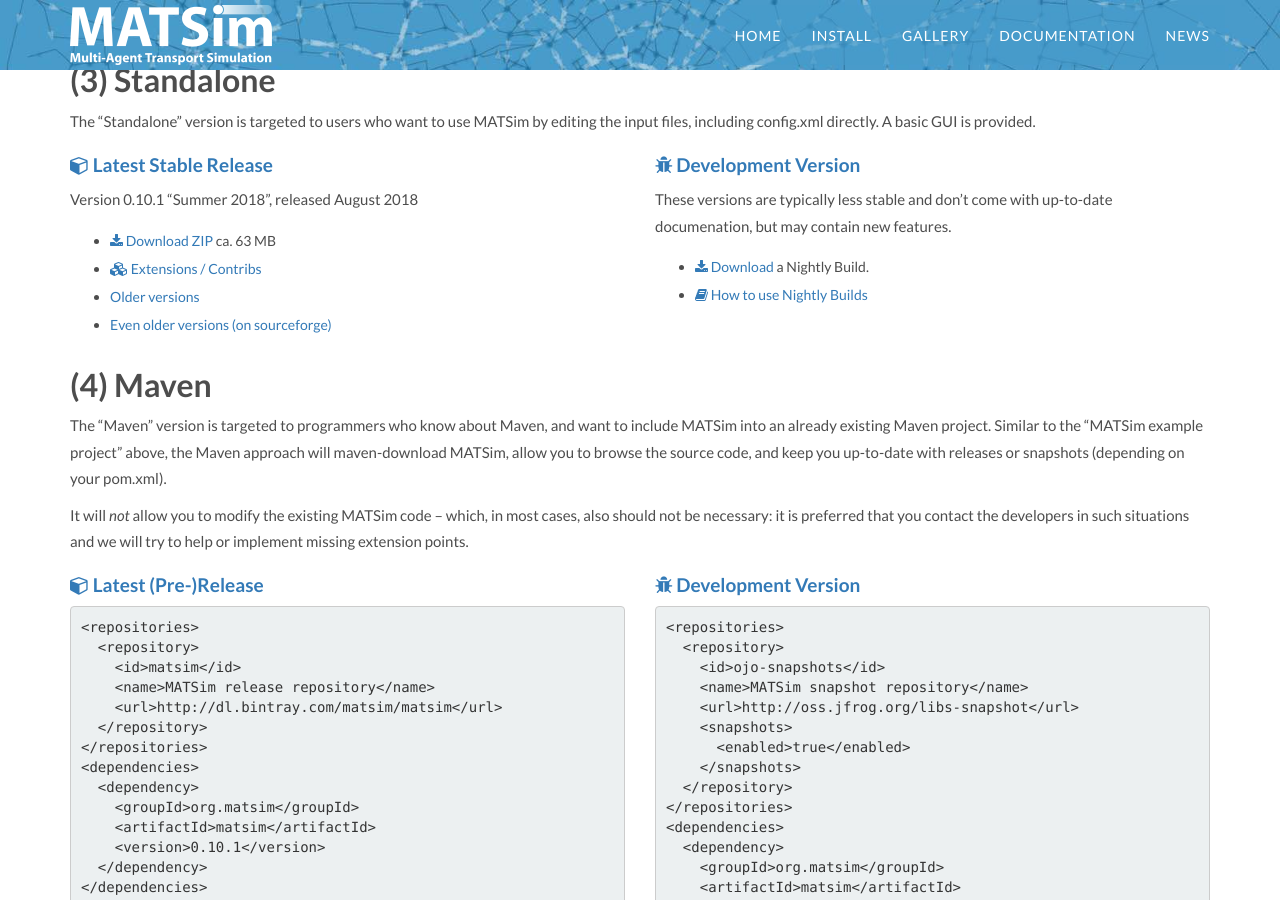
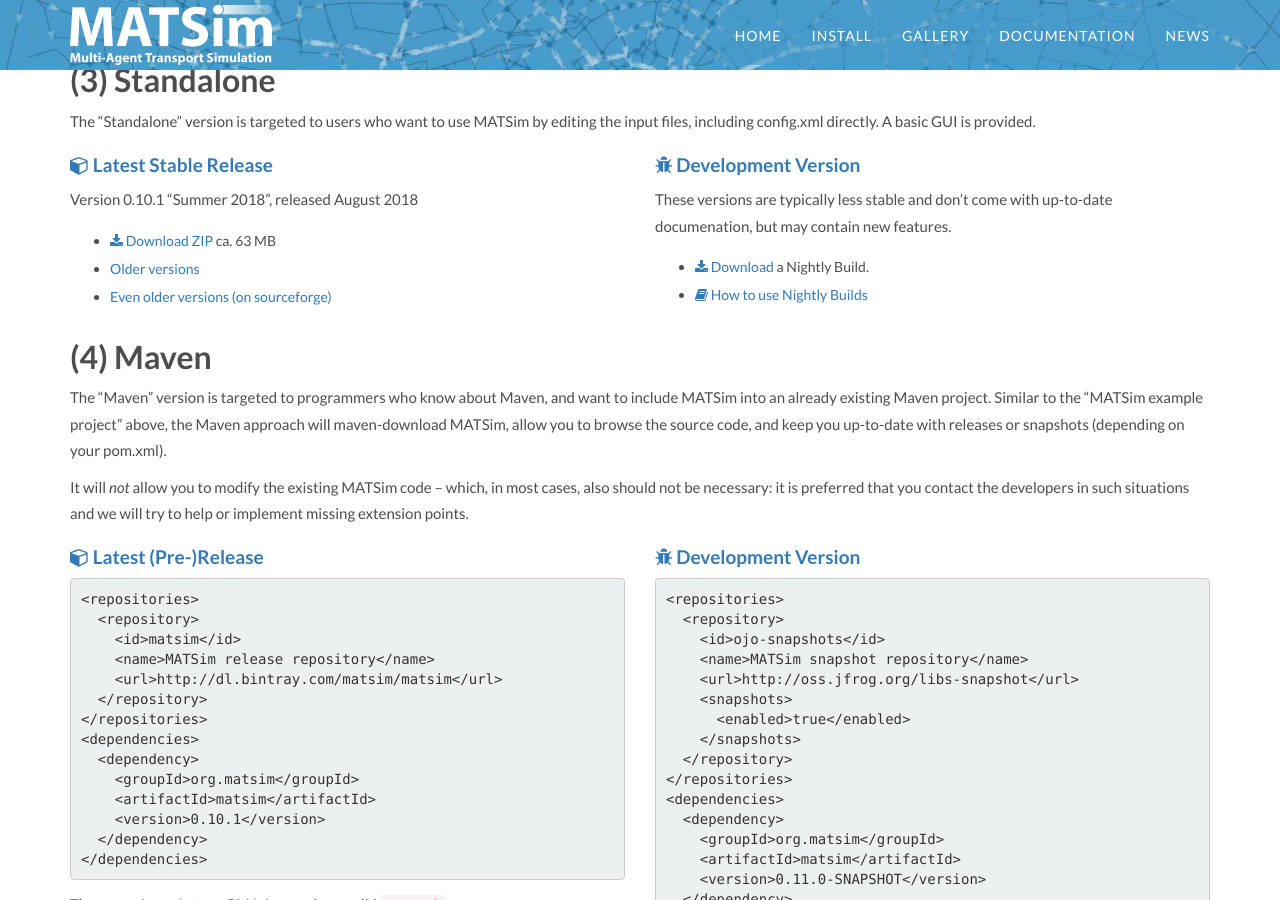
Before and after one commit to matsim-org/jekyll-website, a Jekyll site: the page built from downloads/index.md, in a window 1280 px wide and 900 px high, scrolled down 583 px. Built offline with Jekyll 4.4.1, drawn with Linux system fonts in a browser that asks for light colours; some web fonts are replaced; some of the changed lines change nothing that is shown.

Commit message:
no longer providing zip releases for contribs

```diff
--- a/downloads/index.md
+++ b/downloads/index.md
@@ -33,7 +33,8 @@
 Version 0.10.1 "Summer 2018", released August 2018
 
 - [<i class="fa fa-download"></i> Download ZIP](https://github.com/matsim-org/matsim/releases/download/matsim-0.10.1/matsim-0.10.1.zip	)  ca. 63 MB
-- [<i class="fa fa-cubes"></i> Extensions / Contribs](https://github.com/matsim-org/matsim/releases/tag/matsim-0.10.1)
+<!-- - [<i class="fa fa-cubes"></i> Extensions / Contribs](https://github.com/matsim-org/matsim/releases/tag/matsim-0.10.1) -->
+<!-- (we do not support that any longer. marcel/kai/joschka, aug'18) -->
 - [Older versions](https://github.com/matsim-org/matsim/tags)
 - [Even older versions (on sourceforge)](https://sourceforge.net/projects/matsim/files/MATSim/)
 
```
